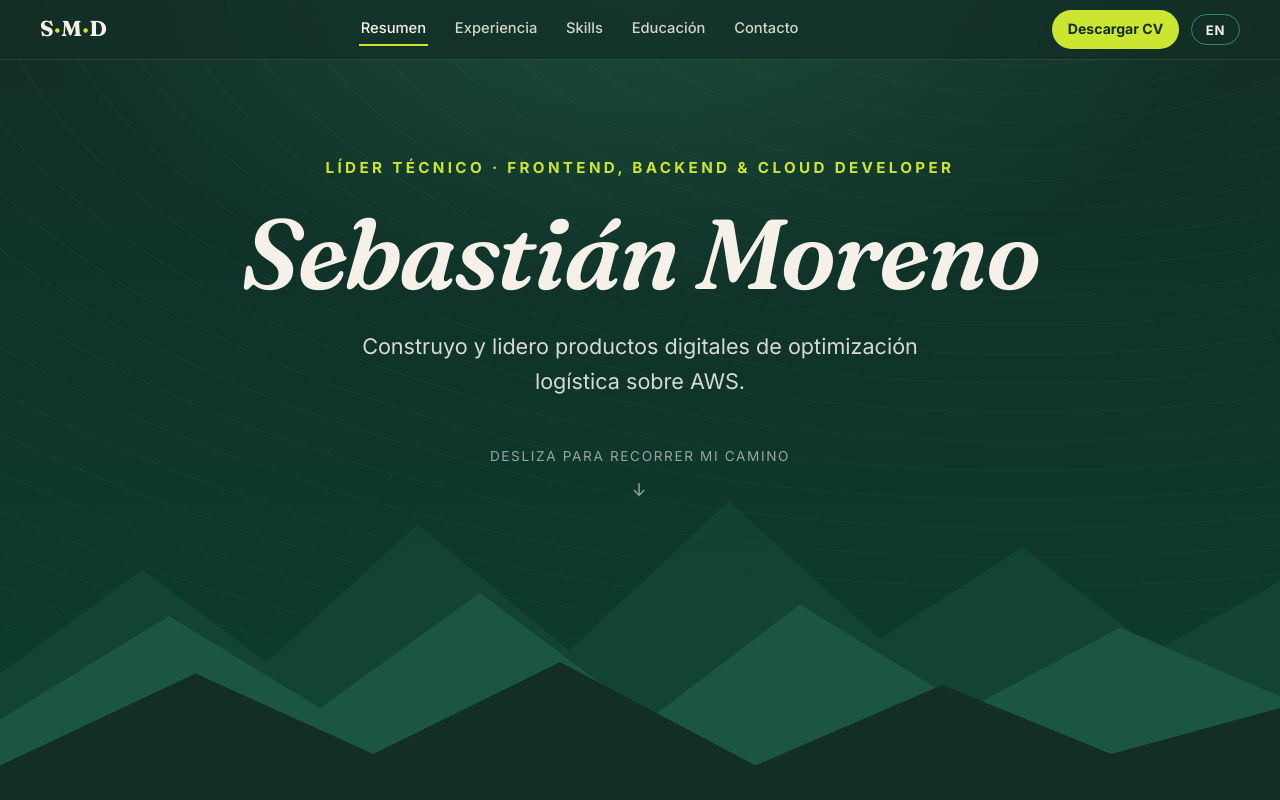
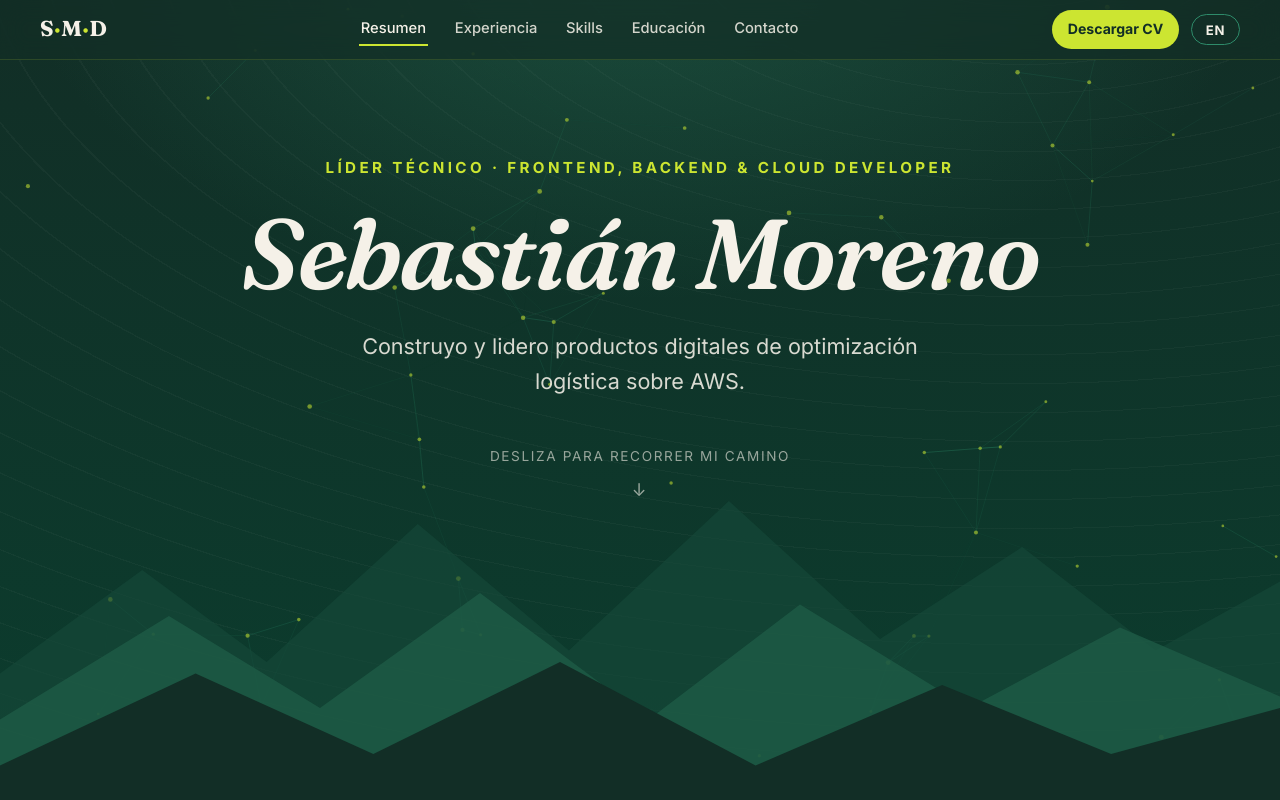
Before and after one commit to esemede/esemede.github.io, a plain HTML site: page index.html in a window 1280 px wide. Shown: the top 800 px of the page. Drawn offline with Linux system fonts and the light colour scheme; animation ran at ten frames a second.

Commit message:
feat: interactive node-network backgrounds in hero sky and outside the tennis court
Co-Authored-By: Claude Fable 5 <noreply@anthropic.com>

```diff
--- a/app.js
+++ b/app.js
@@ -122,6 +122,115 @@ if (!reduced) {
   onScroll();
 }
 
+/* ---------- Redes de nodos (canvas) ---------- */
+/* Partículas que derivan, se enlazan entre sí y reaccionan al cursor.
+   `bands()` limita dónde viven (p. ej., fuera de la cancha del roadmap). */
+function startNet(canvas, opts) {
+  const ctx = canvas.getContext("2d");
+  const dpr = Math.min(devicePixelRatio || 1, 2);
+  const section = canvas.parentElement;
+  let W = 0, H = 0, parts = [], running = false, raf = 0;
+  const mouse = { x: -1e4, y: -1e4 };
+  const LINK = opts.link || 120;
+
+  function resize() {
+    W = section.offsetWidth;
+    H = section.offsetHeight;
+    canvas.width = W * dpr;
+    canvas.height = H * dpr;
+    ctx.setTransform(dpr, 0, 0, dpr, 0, 0);
+    parts = [];
+    if (W < 720) return; // en móvil no hay red: ahorro de batería
+    for (const [x0, x1] of opts.bands(W)) {
+      if (x1 - x0 < 70) continue;
+      const n = Math.min(opts.max, Math.round(((x1 - x0) * H) / 16000));
+      for (let i = 0; i < n; i++) {
+        parts.push({
+          x: x0 + Math.random() * (x1 - x0), y: Math.random() * H,
+          vx: (Math.random() - 0.5) * 0.45, vy: (Math.random() - 0.5) * 0.45,
+          x0, x1, r: 1.3 + Math.random() * 1.2,
+        });
+      }
+    }
+  }
+
+  function step() {
+    if (!running) return;
+    ctx.clearRect(0, 0, W, H);
+    for (const p of parts) {
+      p.x += p.vx; p.y += p.vy;
+      if (p.x < p.x0 || p.x > p.x1) p.vx *= -1;
+      if (p.y < 0 || p.y > H) p.vy *= -1;
+      const dxm = p.x - mouse.x, dym = p.y - mouse.y;
+      const dm = Math.hypot(dxm, dym);
+      if (dm < 150 && dm > 0.1) { // el cursor empuja suavemente los nodos
+        p.x += (dxm / dm) * 0.6;
+        p.y += (dym / dm) * 0.6;
+      }
+    }
+    ctx.lineWidth = 1;
+    for (let i = 0; i < parts.length; i++) {
+      const a = parts[i];
+      for (let j = i + 1; j < parts.length; j++) {
+        const b = parts[j];
+        if (a.x0 !== b.x0) continue; // no se enlaza a través de la cancha
+        const d = Math.hypot(a.x - b.x, a.y - b.y);
+        if (d < LINK) {
+          ctx.strokeStyle = opts.line(1 - d / LINK);
+          ctx.beginPath(); ctx.moveTo(a.x, a.y); ctx.lineTo(b.x, b.y); ctx.stroke();
+        }
+      }
+      const dm = Math.hypot(a.x - mouse.x, a.y - mouse.y);
+      if (dm < 160) {
+        ctx.strokeStyle = opts.line(0.9 * (1 - dm / 160));
+        ctx.beginPath(); ctx.moveTo(a.x, a.y); ctx.lineTo(mouse.x, mouse.y); ctx.stroke();
+      }
+      ctx.fillStyle = opts.dot;
+      ctx.beginPath(); ctx.arc(a.x, a.y, a.r, 0, 7); ctx.fill();
+    }
+    raf = requestAnimationFrame(step);
+  }
+
+  section.addEventListener("mousemove", (e) => {
+    const r = canvas.getBoundingClientRect();
+    mouse.x = e.clientX - r.left; mouse.y = e.clientY - r.top;
+  });
+  section.addEventListener("mouseleave", () => { mouse.x = mouse.y = -1e4; });
+
+  new IntersectionObserver((es) => es.forEach((e) => {
+    if (e.isIntersecting && !running) { running = true; step(); }
+    else if (!e.isIntersecting) { running = false; cancelAnimationFrame(raf); }
+  })).observe(section);
+
+  new ResizeObserver(resize).observe(section);
+  resize();
+}
+
+if (!reduced) {
+  const netHero = document.getElementById("net-hero");
+  if (netHero) startNet(netHero, {
+    max: 70,
+    link: 130,
+    dot: "rgba(204, 229, 49, 0.55)",
+    line: (a) => `rgba(46, 139, 106, ${0.38 * a})`,
+    bands: (w) => [[0, w]],
+  });
+
+  const netRoad = document.getElementById("net-road");
+  if (netRoad) startNet(netRoad, {
+    max: 55,
+    link: 110,
+    dot: "rgba(46, 139, 106, 0.5)",
+    line: (a) => `rgba(30, 92, 70, ${0.2 * a})`,
+    bands: (w) => {
+      // bandas laterales: el espacio fuera de la cancha de tenis
+      const courtW = Math.min(road ? road.offsetWidth : w * 0.92, 920);
+      const gap = (w - courtW) / 2 - 24;
+      return [[16, gap], [w - gap, w - 16]];
+    },
+  });
+}
+
 /* ---------- Gate de email (Formspree) ---------- */
 const FORMSPREE_ID = "xjgdaaag";
 const form = document.getElementById("gate-form");
--- a/index.html
+++ b/index.html
@@ -31,6 +31,7 @@
   </header>
 
   <section id="hero" class="sec-dark">
+    <canvas class="net" id="net-hero" aria-hidden="true"></canvas>
     <div class="hero-inner">
       <p class="hero-kicker" data-i18n="hero.kicker">Líder Técnico · Backend &amp; Cloud Developer</p>
       <h1 class="hero-name" data-i18n="hero.name">Sebastián Moreno</h1>
@@ -58,6 +59,7 @@
   </section>
 
   <section id="roadmap" class="sec-light">
+    <canvas class="net" id="net-road" aria-hidden="true"></canvas>
     <div class="container">
       <h2 class="reveal" data-i18n="roadmap.title">Mi roadmap</h2>
       <p class="section-sub reveal" data-i18n="roadmap.subtitle">Cada bote, una etapa.</p>
--- a/styles.css
+++ b/styles.css
@@ -269,8 +269,23 @@ section { overflow-x: clip; }
   50% { transform: translateY(7px); }
 }
 
+/* Red de nodos (canvas) */
+.net {
+  position: absolute;
+  inset: 0;
+  width: 100%;
+  height: 100%;
+  pointer-events: none;
+}
+
+#hero .net { z-index: 1; }
+
+#roadmap { position: relative; }
+#roadmap .net { z-index: 0; }
+#roadmap .container { position: relative; z-index: 1; }
+
 /* Cordillera en 3 capas */
-.mountains { position: absolute; inset: auto 0 0 0; height: 46vh; pointer-events: none; }
+.mountains { position: absolute; inset: auto 0 0 0; height: 46vh; pointer-events: none; z-index: 2; }
 
 .mountains svg {
   position: absolute;
```
